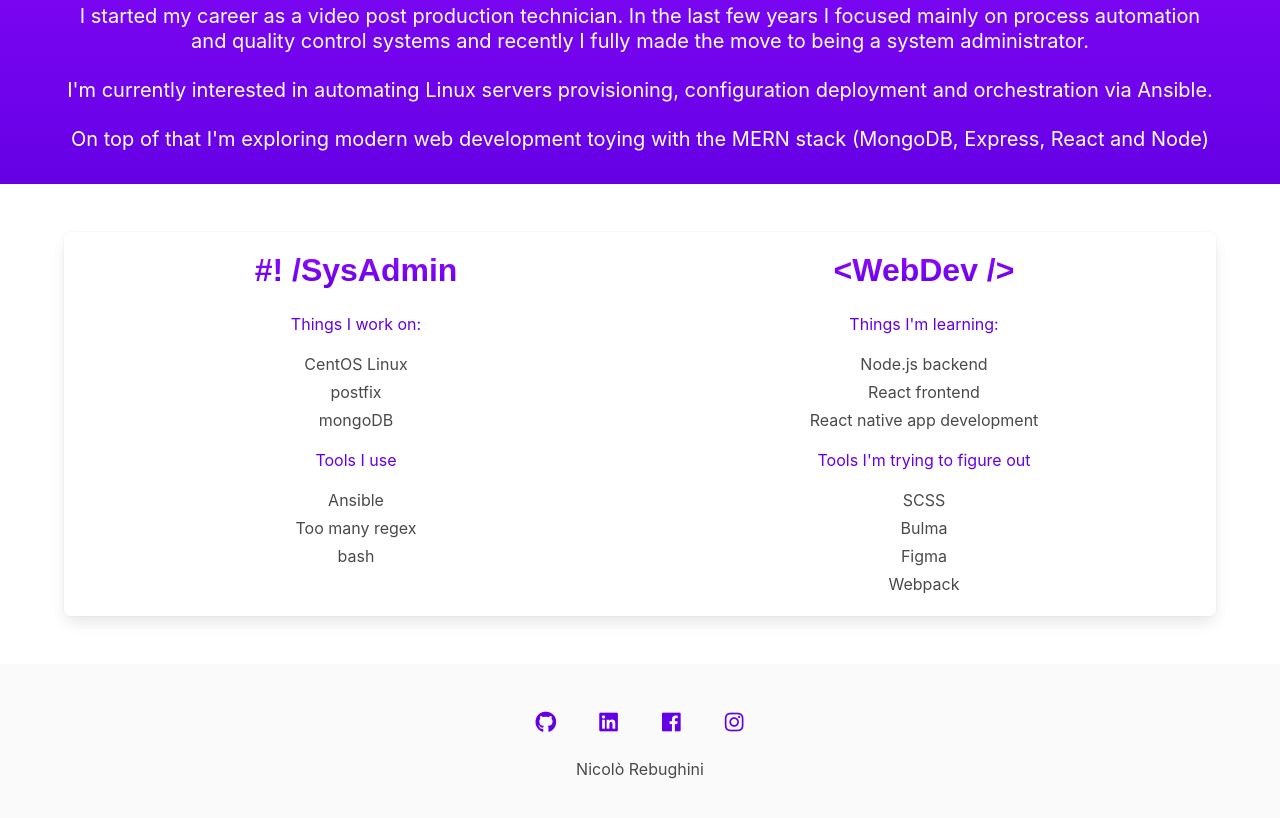
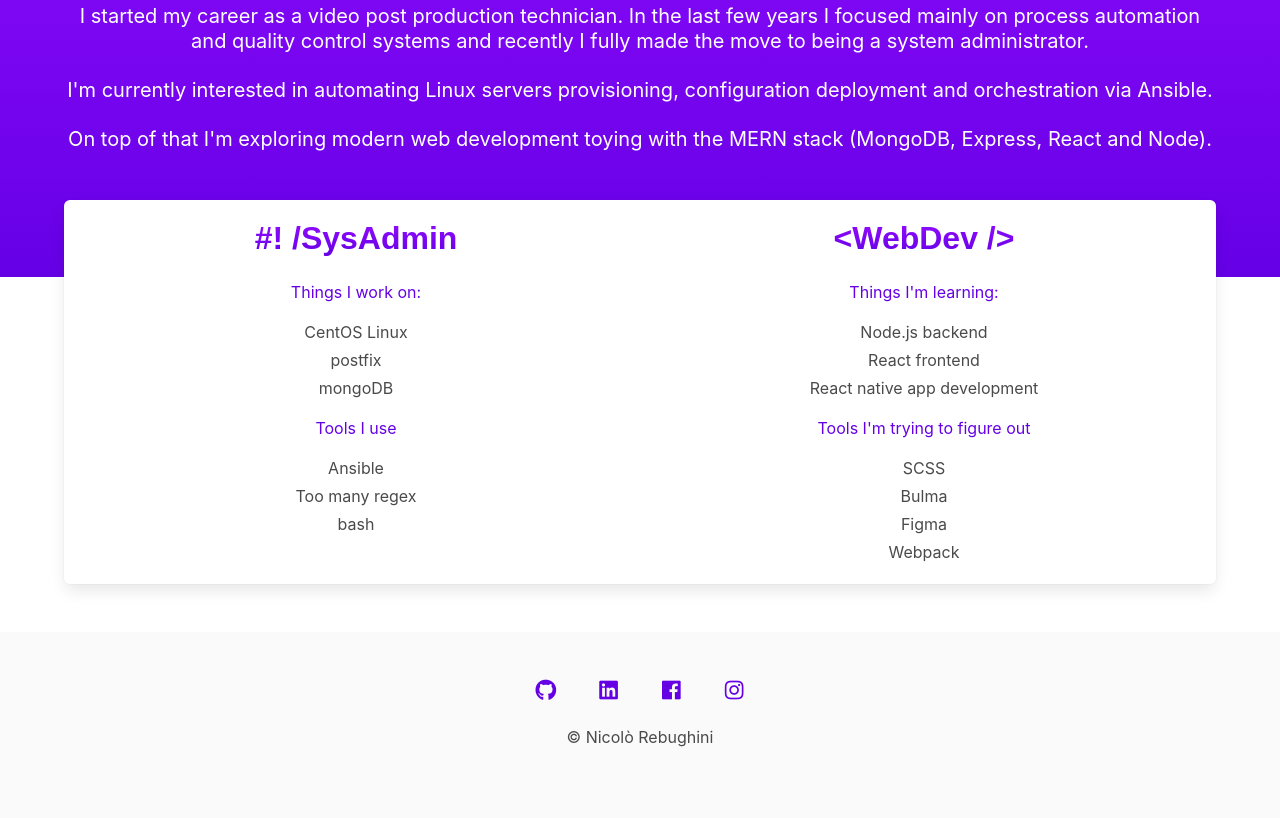
Before and after one commit to SyedTahseen/nirebu-personal-website, a website: page index.html in a window 1280 px wide. Shown: the part 1040-1858 px from the top of the page. Drawn offline with nearby package versions, Linux system fonts and the light colour scheme; files that its build step writes are made by us from their sources; a web font is replaced by a local one.

Commit message:
Changed bio/roles margins

```diff
--- a/index.html
+++ b/index.html
@@ -54,13 +54,13 @@
 							I'm currently interested in automating Linux servers provisioning, configuration deployment and orchestration via Ansible.
 						</h2>
 						<h2 class="subtitle is-size-5 has-text-white">
-							On top of that I'm exploring modern web development toying with the MERN stack (MongoDB, Express, React and Node)
+							On top of that I'm exploring modern web development toying with the MERN stack (MongoDB, Express, React and Node).
 						</h2>
 					</div>
 				</div>
 			</div>
 		</section>
-		<section class="section">
+		<section class="section roles">
 			<div class="container is-narrow">
 				<div class="box">
 					<div class="content has-text-centered">
@@ -165,7 +165,7 @@
 						</div>
 					</div>
 			<div class="content has-text-centered">
-				<p>Nicol&ograve; Rebughini</p>
+				<p>&copy; Nicol&ograve; Rebughini</p>
 			</div>
 		</footer>
 	</body>
--- a/scss/main.scss
+++ b/scss/main.scss
@@ -6,6 +6,10 @@
 
 .has-bg-img { background: url('/img/hero.jpg') center center; background-size: cover; }
 .is-horizontal-center { justify-content: center; }
+
+.roles {
+	margin-top: -125px;
+}
 
 .role {
 	> ul {
@@ -16,7 +20,7 @@
 	}
 }
 
-.bio { padding: 32px 16px; }
+.bio { padding: 32px 16px; padding-bottom: 125px; }
 .profile-picture { margin-bottom: 24px; }
 
 .nirebu-title {
```
